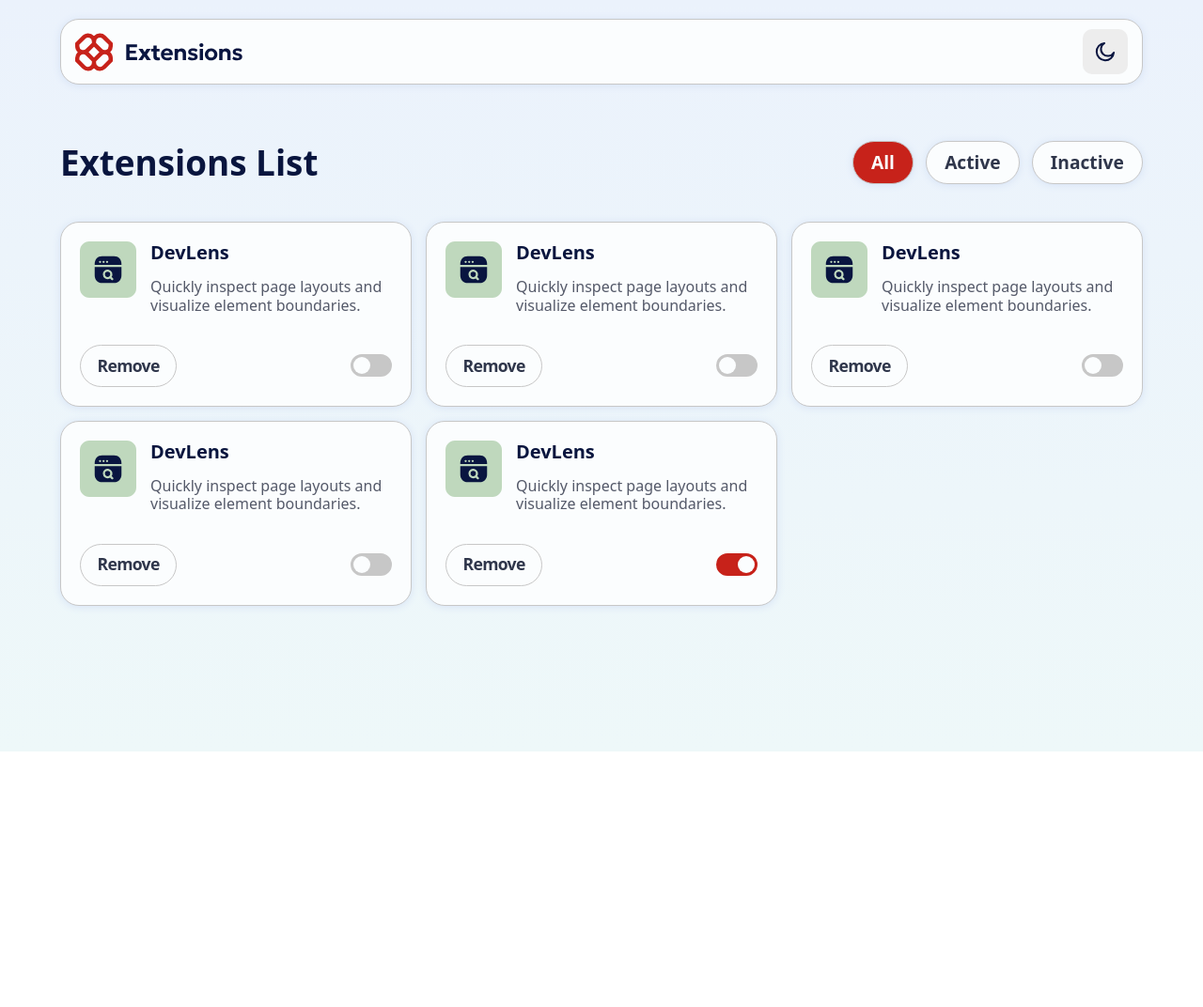
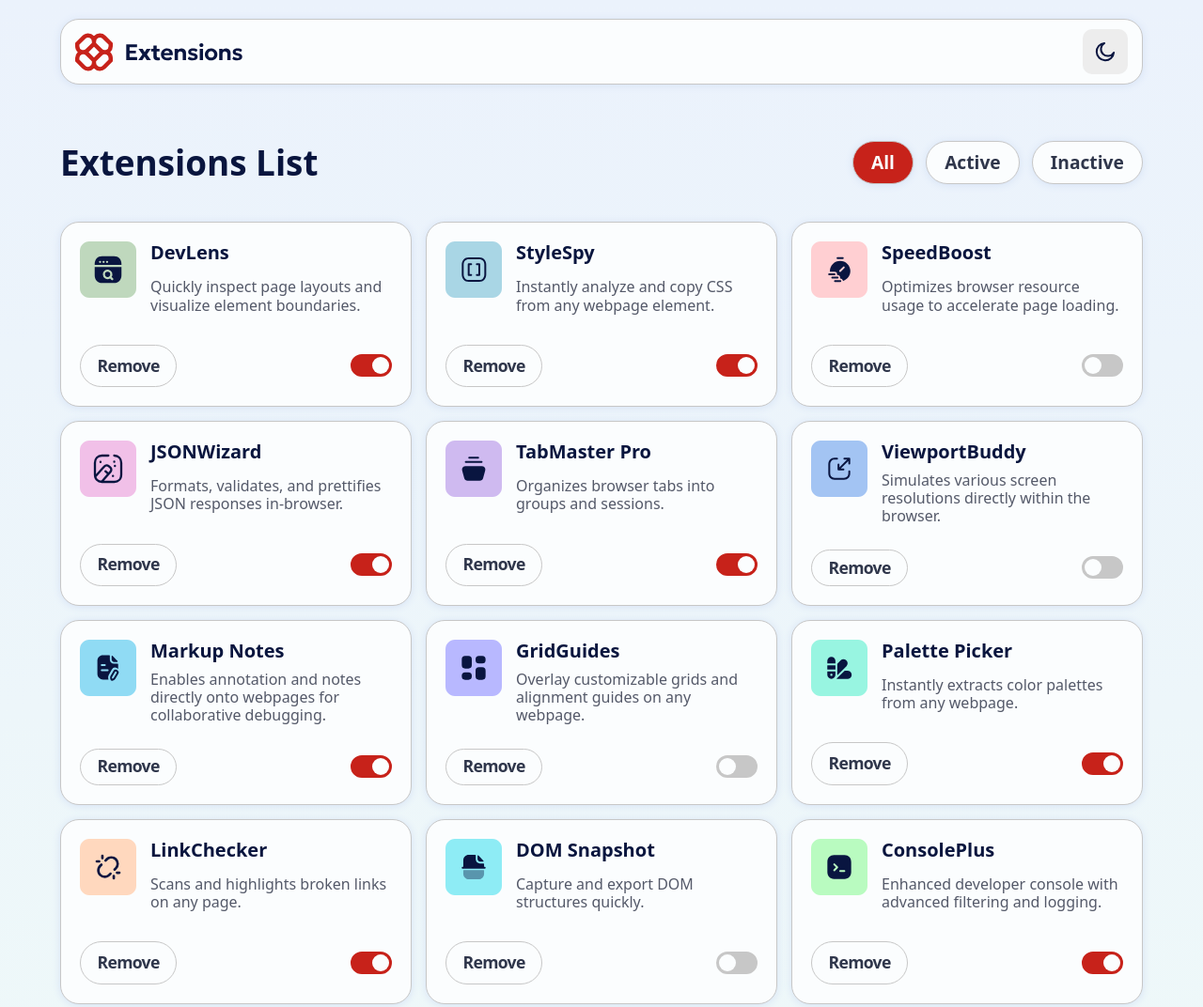
Before and after one commit to jlepan/browser-extensions-manager-ui-main, a website built with Vite: page index.html in a window 1280 px wide. Shown: the whole page at 94% size. Before the commit the page ends 800 px from the top, so only its background shows below. Built offline with nearby package versions, Linux system fonts and the light colour scheme; a web font is replaced by a local one.

Commit message:
Ajout dynamique des cartes d'extension

```diff
--- a/index.html
+++ b/index.html
@@ -33,8 +33,9 @@
             </div>
         </div>
         <div class="group-cards-extension">
-            <div class="card-extension card-extension-js" data-status="inactive" aria-hidden="false">
-                <img class="card-extension_logo" src="/src/assets/img/logo-devlens.svg" alt="">
+            <template id="card-extension">
+                <div class="card-extension card-extension-js" data-status="" aria-hidden="">
+                    <img class="card-extension_logo" src="" alt="">
                     <h2 class="card-extension_title">DevLens</h2>
                     <p class="card-extension_description">
                         Quickly inspect page layouts and visualize element boundaries.
@@ -44,50 +45,7 @@
                         <span class="card-extension_round-to-update"></span>
                     </button>
                 </div>
-            <div class="card-extension card-extension-js" data-status="inactive" aria-hidden="false">
-                <img class="card-extension_logo" src="/src/assets/img/logo-devlens.svg" alt="">
-                <h2 class="card-extension_title">DevLens</h2>
-                <p class="card-extension_description">
-                    Quickly inspect page layouts and visualize element boundaries.
-                </p>
-                <button type="button" class="card-extension_remove-button">Remove</button>
-                <button type="button" class="card-extension_is-active-button">
-                    <span class="card-extension_round-to-update"></span>
-                </button>
-            </div>
-            <div class="card-extension card-extension-js" data-status="inactive" aria-hidden="false">
-                <img class="card-extension_logo" src="/src/assets/img/logo-devlens.svg" alt="">
-                <h2 class="card-extension_title">DevLens</h2>
-                <p class="card-extension_description">
-                    Quickly inspect page layouts and visualize element boundaries.
-                </p>
-                <button type="button" class="card-extension_remove-button">Remove</button>
-                <button type="button" class="card-extension_is-active-button">
-                    <span class="card-extension_round-to-update"></span>
-                </button>
-            </div>
-            <div class="card-extension card-extension-js" data-status="inactive" aria-hidden="false">
-                <img class="card-extension_logo" src="/src/assets/img/logo-devlens.svg" alt="">
-                <h2 class="card-extension_title">DevLens</h2>
-                <p class="card-extension_description">
-                    Quickly inspect page layouts and visualize element boundaries.
-                </p>
-                <button type="button" class="card-extension_remove-button">Remove</button>
-                <button type="button" class="card-extension_is-active-button">
-                    <span class="card-extension_round-to-update"></span>
-                </button>
-            </div>
-            <div class="card-extension card-extension-js" data-status="active" aria-hidden="false">
-                <img class="card-extension_logo" src="/src/assets/img/logo-devlens.svg" alt="">
-                <h2 class="card-extension_title">DevLens</h2>
-                <p class="card-extension_description">
-                    Quickly inspect page layouts and visualize element boundaries.
-                </p>
-                <button type="button" class="card-extension_remove-button">Remove</button>
-                <button type="button" class="card-extension_is-active-button">
-                    <span class="card-extension_round-to-update"></span>
-                </button>
-            </div>
+            </template>
         </div>
     </main>
 </body>
--- a/src/css/modules/buttons.css
+++ b/src/css/modules/buttons.css
@@ -131,7 +131,7 @@ button:is(:focus, :focus-visible) {
     border-color: var(--mediumRed)
 }
 
-.light-theme .card-extension_remove-button:is(:focus, :focus-visible) {
+.dark-them .card-extension_remove-button:is(:focus, :focus-visible) {
     background-color: var(--darkHoverBackground);
     border-color: var(--darkHoverBackground)
 }
--- /dev/null
+++ b/src/js/functions/createCardExtension.js
@@ -0,0 +1,29 @@
+import { loadCardExtension } from "./loadCardExtension.js";
+
+export async function createCardExtension() {
+    const cardsData = await loadCardExtension();
+
+    const template = document.querySelector("#card-extension");
+    const containerCards = document.querySelector(".group-cards-extension");
+
+    cardsData.forEach(card => {
+        const clone = template.content.cloneNode(true);
+
+        const element = clone.querySelector(".card-extension-js");
+        const logo = clone.querySelector(".card-extension_logo");
+        const title = clone.querySelector(".card-extension_title");
+        const description = clone.querySelector(".card-extension_description");
+
+        element.setAttribute("data-status", card.isActive === true ? "active" : "inactive");
+
+        logo.setAttribute("src", card.logo);
+        logo.setAttribute("alt", `logo de ${card.name}`);
+
+        element.setAttribute("aria-hidden", card.isActive);
+        title.textContent = card.name;
+        description.textContent = card.description;
+
+        console.log(clone)
+        containerCards.appendChild(clone);
+    })
+}
--- /dev/null
+++ b/src/js/functions/loadCardExtension.js
@@ -0,0 +1,26 @@
+/**
+ * Charge les données des projets depuis un fichier JSON interne.
+ *
+ * @async
+ * @returns {Promise<Object[]>} Promesse résolue avec le tableau des projets JSON.
+ * @throws {Error} En cas d'échec du chargement des données.
+ */
+
+
+export async function loadCardExtension() {
+    try {
+        const r = await fetch("/data/data.json", {
+            headers: {
+                Accept: "application/json",
+            },
+        });
+        if (!r.ok) {
+            throw new Error("Erreur de chargement des données");
+        }
+
+        return r.json();
+    } catch {
+        alert("Impossible de charger les données");
+        return
+    }
+}
--- a/src/js/main.js
+++ b/src/js/main.js
@@ -1,10 +1,13 @@
 import { ThemeManager } from "./modules/ThemeManager.js";
-import {ButtonsFilter} from "./modules/ButtonsFilter.js";
+import { ButtonsFilter } from "./modules/ButtonsFilter.js";
+import { createCardExtension } from "./functions/createCardExtension.js";
 
 window.addEventListener('DOMContentLoaded', () => {
+    createCardExtension().then(() => {
+        const buttonsFilter = new ButtonsFilter(".filter-group-extension-js", ".card-extension-js");
+        buttonsFilter.init();
+    });
+
     const themeManager = new ThemeManager();
     themeManager.init();
-
-    const buttonsFilter = new ButtonsFilter(".filter-group-extension-js", ".card-extension-js");
-    buttonsFilter.init();
 });
--- a/src/js/modules/ButtonsFilter.js
+++ b/src/js/modules/ButtonsFilter.js
@@ -11,7 +11,7 @@ export class ButtonsFilter {
     /** @type {string} */
     #activeButtonClass = "active";
     /** @type {string} */
-    #visbileCardClass = "visible";
+    #visibleCardClass = "visible";
     /** @type {string} */
     #dataFilter = "all";
 
@@ -54,10 +54,10 @@ export class ButtonsFilter {
         this.#groupCards.forEach(card => {
             const cardStatus = card.getAttribute('data-status');
             if (this.#dataFilter === 'all' || this.#dataFilter === cardStatus) {
-                card.classList.add(this.#visbileCardClass);
+                card.classList.add(this.#visibleCardClass);
                 card.setAttribute("aria-hidden", "false");
             } else {
-                card.classList.remove(this.#visbileCardClass);
+                card.classList.remove(this.#visibleCardClass);
                 card.setAttribute("aria-hidden", "true");
             }
         })
```
Lines whose indentation alone changed are shown as unchanged.
